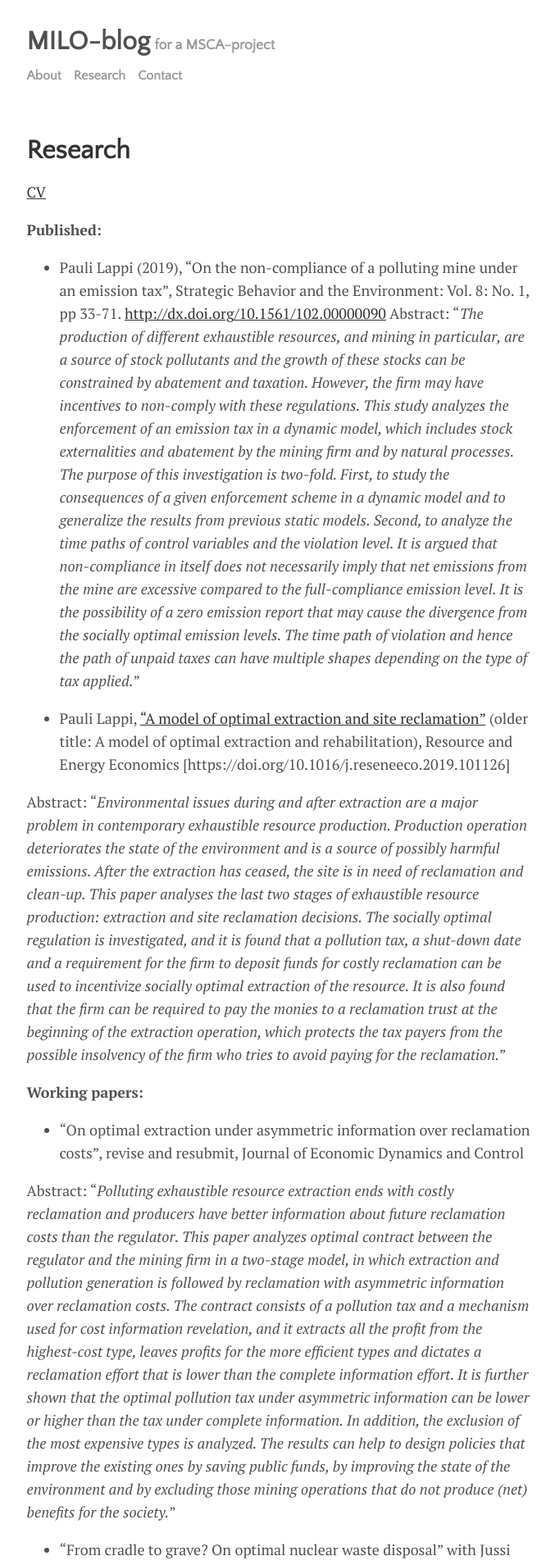
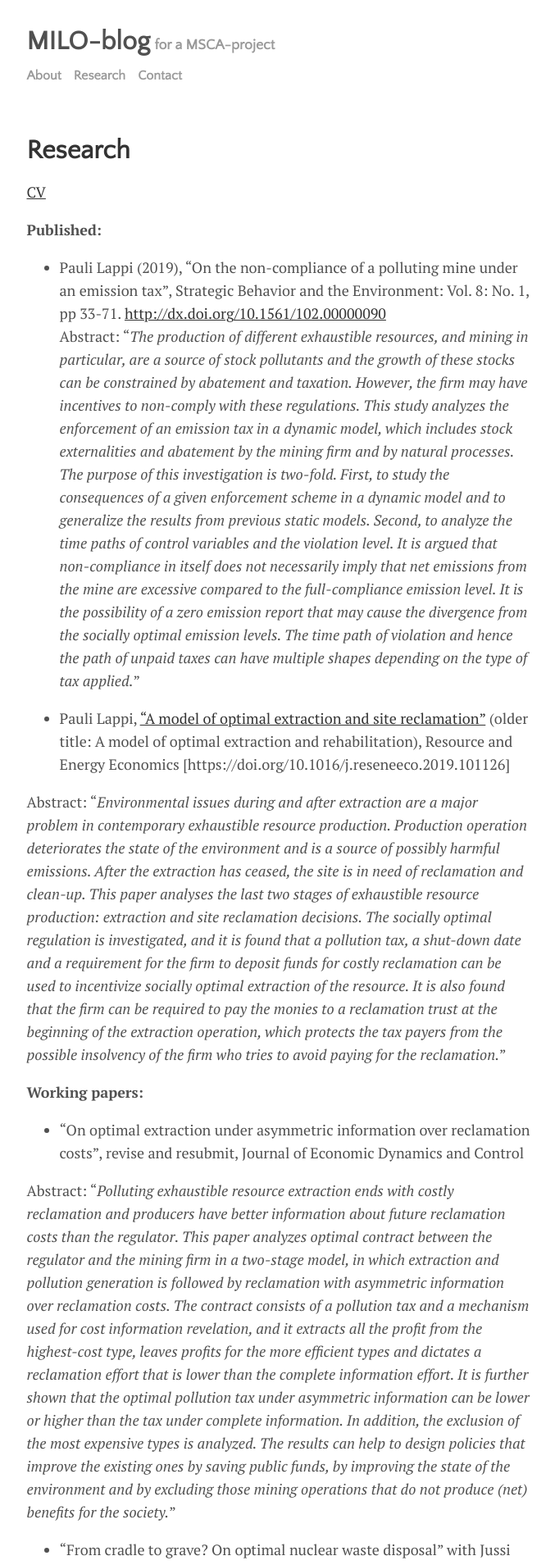
Before and after one commit to plappi/Milo, a Jekyll site: the page built from menu/research.md, in a window 1280 px wide. Shown: the top 1909 px of the page at 82% size, without its empty margins (300-977 px from the left). Built offline with Jekyll 4.4.1, drawn with Linux system fonts in a browser that asks for light colours; nearby versions of some CDN libraries.

```diff
--- a/menu/research.md
+++ b/menu/research.md
@@ -7,7 +7,7 @@ title: Research
 
 **Published:**
 
-* Pauli Lappi (2019), "On the non-compliance of a polluting mine under an emission tax", Strategic Behavior and the Environment: Vol. 8: No. 1, pp 33-71. [http://dx.doi.org/10.1561/102.00000090](http://dx.doi.org/10.1561/102.00000090)
+* Pauli Lappi (2019), "On the non-compliance of a polluting mine under an emission tax", Strategic Behavior and the Environment: Vol. 8: No. 1, pp 33-71. [http://dx.doi.org/10.1561/102.00000090](http://dx.doi.org/10.1561/102.00000090)\
 Abstract: "*The production of different exhaustible resources, and mining in particular, are a source of stock pollutants and the growth of these stocks can be constrained by abatement and taxation. However, the firm may have incentives to non-comply with these regulations. This study analyzes the enforcement of an emission tax in a dynamic model, which includes stock externalities and abatement by the mining firm and by natural processes. The purpose of this investigation is two-fold. First, to study the consequences of a given enforcement scheme in a dynamic model and to generalize the results from previous static models. Second, to analyze the time paths of control variables and the violation level. It is argued that non-compliance in itself does not necessarily imply that net emissions from the mine are excessive compared to the full-compliance emission level. It is the possibility of a zero emission report that may cause the divergence from the socially optimal emission levels. The time path of violation and hence the path of unpaid taxes can have multiple shapes depending on the type of tax applied.*"
 
 * Pauli Lappi, ["A model of optimal extraction and site reclamation"](https://plappi.github.io/Milo/assets/rehab-wp-Lappi-2018.pdf) (older title: A model of optimal extraction and rehabilitation), Resource and Energy Economics [https://doi.org/10.1016/j.reseneeco.2019.101126]
```
